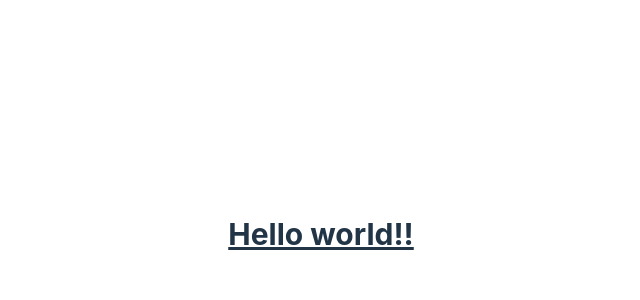
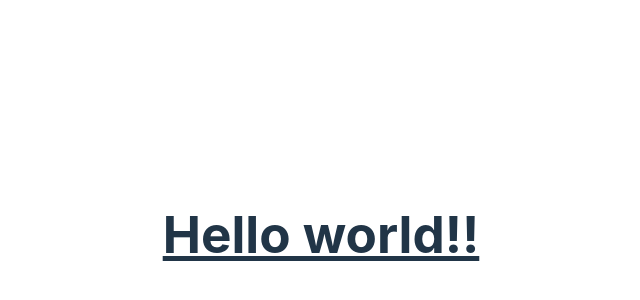
Before and after one commit to OriGuyUniqueDev/socialLinkProfile, a React (Vite) app: page / in a window 1280 px wide. Shown: the part 166-466 px from the top of the page, without its empty margins (319-959 px from the left). Built offline with nearby package versions, Linux system fonts and the light colour scheme.

Commit message:
apply theme in tailwind.config

```diff
--- a/src/App.tsx
+++ b/src/App.tsx
@@ -1,6 +1,3 @@
-import { useState } from "react";
-import reactLogo from "./assets/react.svg";
-import viteLogo from "/vite.svg";
 import "./App.css";
 
 function App() {
--- a/src/index.css
+++ b/src/index.css
@@ -1,6 +1,7 @@
-@tailwind base;
+@import url("https://fonts.googleapis.com/css2?family=Inter:wght@100..900&display=swap") @tailwind base;
 @tailwind components;
 @tailwind utilities;
+
 :root {
 	font-family: Inter, system-ui, Avenir, Helvetica, Arial, sans-serif;
 	line-height: 1.5;
--- a/tailwind.config.js
+++ b/tailwind.config.js
@@ -2,6 +2,17 @@
 export default {
 	content: ["./index.html", "./src/**/*.{js,ts,jsx,tsx}"],
 	theme: {
+		colors: {
+			black: "#141414",
+			"dark-gray": "#1f1f1f",
+			gray: "#333333",
+			white: "#FFFFFF",
+			"neon-green": "#C4F82A",
+		},
+		fontFamily: {
+			sans: ["Inter", "sans-serif"],
+		},
+		fontSize: {},
 		extend: {},
 	},
 	plugins: [],
```
